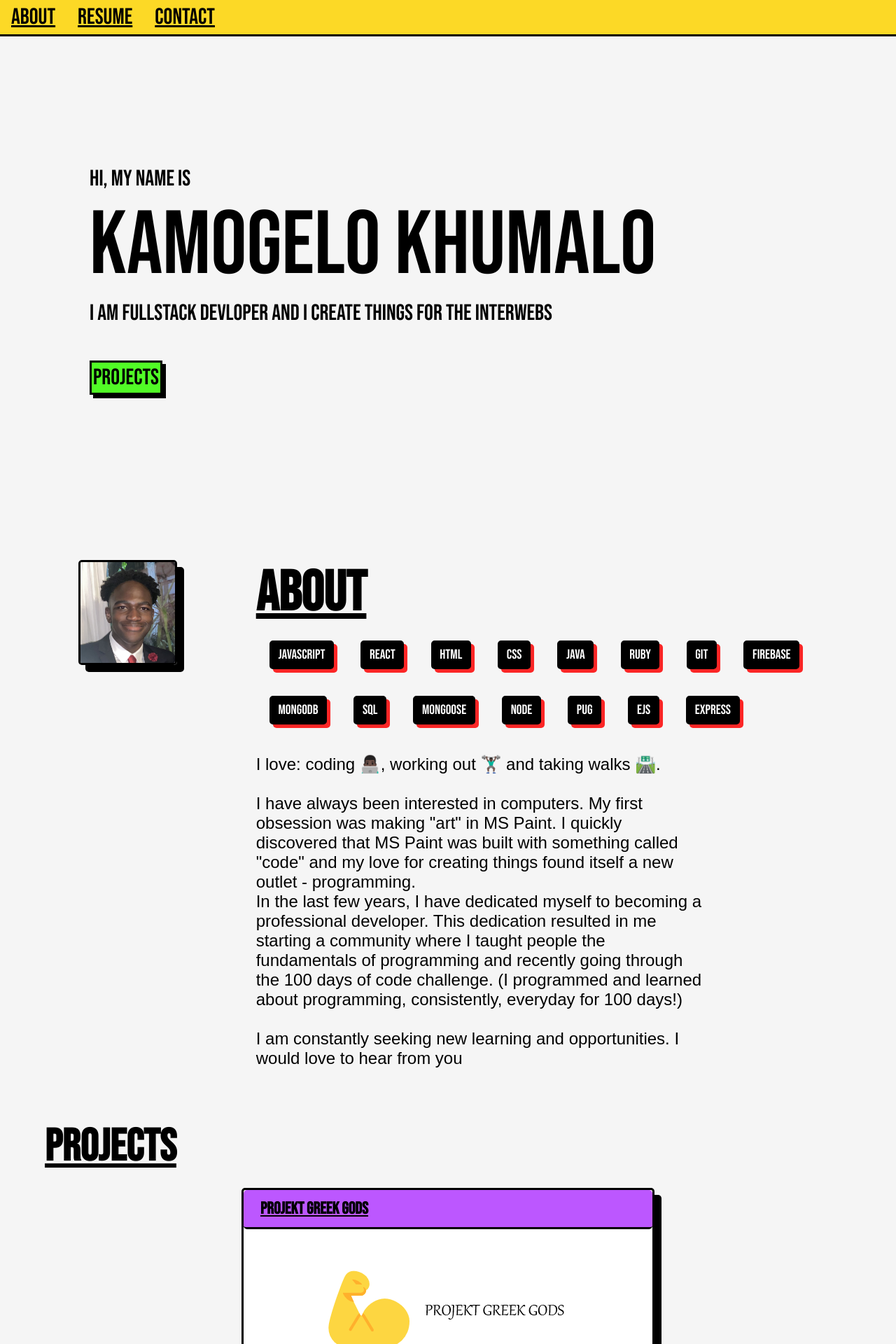
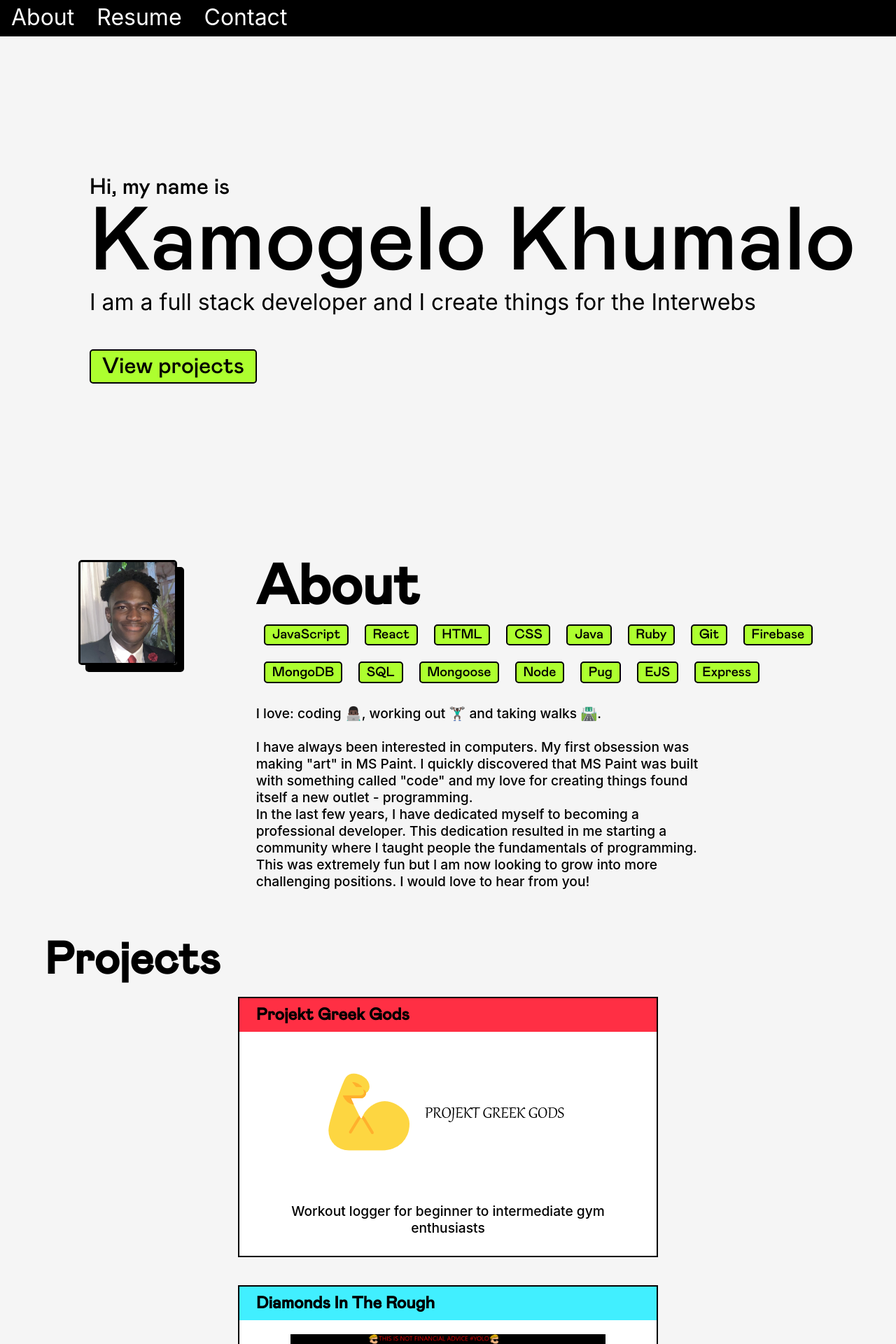
Before and after one commit to Kamo-Chip/Portfolio, a React (Create React App) app: page / in a window 1280 px wide. Shown: the top 1920 px of the page at 70% size. Built offline with nearby package versions, Linux system fonts and the light colour scheme.

Commit message:
Minor update

```diff
--- a/src/App.css
+++ b/src/App.css
@@ -1,4 +1,9 @@
-@import url('https://fonts.googleapis.com/css2?family=Bebas+Neue&display=swap');
+@font-face {
+  font-family: mabry;
+  src: url(Mabry-Pro-Medium.ttf);
+}
+
+@import url("https://fonts.googleapis.com/css2?family=Inter&display=swap");
 
 * {
   box-sizing: border-box;
@@ -12,7 +17,6 @@ body {
   margin: 0;
   overflow-y: scroll;
   background-color: #f5f5f5f5;
-  font-family: "Bebas Neue";
   overflow-x: hidden;
 }
 
@@ -23,32 +27,32 @@ body {
 
 h1 {
   font-size: 4rem;
-  text-decoration: underline;
   text-decoration-color: #000;
+  font-family: mabry;
 }
 
 h2 {
-  font-family: "Bebas Neue" !important;
-  text-decoration: underline;
-  border-radius: 5px;
+  font-family: mabry;
 }
 
 button {
-  border: solid 3px;
-  box-shadow: 5px 5px;
+  border: solid 2px;
+  border-radius: 5px;
   font-size: 2rem;
-  padding: 2px;
-  background-color: #51fc26;
+  padding: 0.2em 0.5em;
+  background-color: greenyellow;
   transition: all ease-in 100ms;
   width: fit-content;
   cursor: pointer;
-  font-family: "Bebas Neue";
+  font-family: mabry;
   color: #000;
+  transition: all 500ms ease;
 }
 
 button:hover {
-  background-color: #bc57ff;
-  transform: rotate(5deg) scale(1.1);
+  background-color: #000;
+  color: #fff;
+  transform: scale(1.1);
 }
 
 /* Navigation */
@@ -57,13 +61,14 @@ button:hover {
   position: absolute;
   top: 0;
   left: 0;
-  background-color: #fcd926;
+  background-color: #000;
   width: 100vw;
   border-bottom: solid #000 3px;
   font-size: 2rem;
+  font-family: "Inter", sans-serif;
 }
 
-.navigation ul{
+.navigation ul {
   display: flex;
   flex-direction: row;
   padding: 5px 0;
@@ -73,10 +78,9 @@ button:hover {
 .navigation li {
   list-style: none;
 }
-.navigation ul li a{
-  padding: 0 1rem;
-  text-decoration: underline;
-  text-decoration-color: #000;
+.navigation ul li a {
+  margin: 0 1rem;
+  color: #fff;
   cursor: pointer;
 }
 
@@ -94,42 +98,43 @@ button:hover {
   flex-direction: column;
   font-size: 8rem;
   margin-bottom: 3rem;
+  font-family: "Inter", sans-serif;
 }
 
-.text1, .text2, .text3{
+.text1,
+.text2,
+.text3 {
   animation: moveUp linear 500ms;
   animation-iteration-count: 1;
   animation-fill-mode: forwards;
+  font-family: mabry;
 }
 
-.text2{
+.text2 {
   animation: moveUp linear 1000ms;
   animation-iteration-count: 1;
   animation-fill-mode: forwards;
 }
 
-.text3{
+.text3 {
   animation: moveUp linear 1500ms;
   animation-iteration-count: 1;
   animation-fill-mode: forwards;
+  font-family: "Inter";
 }
 
 @keyframes moveUp {
-  from{
+  from {
     transform: translateY(100px);
     opacity: 0;
   }
-  to{
+  to {
     transform: translateY(0);
     opacity: 1;
   }
 }
 
 /* About */
-.about {
-  min-height: 100vh;
-}
-
 .about-aside {
   display: flex;
   flex-direction: column;
@@ -140,18 +145,21 @@ button:hover {
   grid-template-columns: 2fr 5fr;
 }
 
-.description{
+.description {
   display: flex;
   flex-direction: column;
-  font-size: 1.5rem;
   margin-bottom: 50px;
 }
 
-.description p{
+.description p {
   width: 70%;
-  font-family: Arial
+  font-family: "Inter";
+  font-size: 1.2rem;
+  font-weight: 500;
+  font-style: normal;
+  line-height: 1.5rem;
 }
-.about-text h1{
+.about-text h1 {
   font-size: 5rem;
   margin: 0;
 }
@@ -163,19 +171,20 @@ button:hover {
 }
 
 .skills-container div {
-  background-color: rgb(0, 0, 0);
-  color: #fff;
-  margin: 1em 1em;
-  padding: .3em .5em;
-  border: solid #000 3px;
-  box-shadow: #fc2626 5px 5px;
+  background-color: #adff2f;
+  color: #000;
+  border: solid 2px;
+  padding: 0.2em 0.5em;
+  margin: 0.6em;
   border-radius: 5px;
+  font-family: mabry;
   font-size: 1.2rem;
 }
 
 /* Projects */
 
-.projects, .contact {
+.projects,
+.contact {
   margin: 0 5%;
 }
 
@@ -195,14 +204,12 @@ button:hover {
   align-items: center;
   padding: 0 1em;
 }
-.project{
+.project {
   background-color: #fff;
   height: fit-content;
   max-width: 600px;
   min-width: 300px;
-  border-radius: 5px;
-  border: solid #000 3px;
-  box-shadow: 10px 10px;
+  border: solid #000 2px;
   margin: 20px;
   transition: transform ease-in-out 200ms;
 }
@@ -211,14 +218,18 @@ button:hover {
   transform: scale(1.05);
 }
 
-.project p{
-  font-family: Arial;
+.project p {
+  font-family: "Inter";
+  color: #000;
+  font-size: 1.2rem;
+  font-weight: 500;
+  font-style: normal;
+  line-height: 1.5rem;
 }
 .project h2 {
   margin: 0;
-  padding: .5em 1em;
-  background-color: #fcd926;
-  border-bottom: solid #000 3px;
+  padding: 0.5em 1em;
+  color: #000;
 }
 
 .tools {
@@ -229,21 +240,23 @@ button:hover {
 
 .tools div {
   background-color: rgb(255, 157, 0);
-  margin: .2em .2em;
-  padding: .3em .5em;
+  margin: 0.2em 0.2em;
+  padding: 0.3em 0.5em;
   border: solid #000 3px;
   border-radius: 5px;
   font-size: 1rem;
 }
 /* Footer */
 footer {
-  background-color: #fcd926;
+  background-color: #000;
+  color: #fff;
+  font-family: "Inter";
   border-top: solid #000 3px;
-  font-size: 1.5rem;
+  font-size: 1.2rem;
   display: flex;
   flex-direction: row;
   justify-content: space-between;
-  padding: .5em 1em;
+  padding: 0.5em 1em;
   margin-top: 5rem;
 }
 
@@ -256,17 +269,11 @@ footer {
 
 a {
   text-decoration: none;
-  color: #000;
+  color: #fff;
 }
 
 .socials div span {
-  text-decoration: underline;
-  text-decoration-color: #fcd926;
   transition: text-decoration-color ease-in 200ms;
-}
-
-.socials div span:hover{
-  text-decoration-color: #000;
 }
 
 /* Contact */
@@ -277,30 +284,49 @@ a {
 
 .contact a {
   font-family: Arial;
-  text-decoration: underline;
-  text-decoration-color: #f5f5f5f5;
-  transition: text-decoration-color ease-in 200ms;
   color: #0072c6;
   padding-bottom: 5px;
 }
 
 .contact div {
-  font-size: 2rem;
+  font-size: 1.5rem;
+  font-family: "Inter";
 }
 .details-layout a {
   font-family: Arial;
   text-decoration: underline;
-  text-decoration-color: #f5f5f5f5;
   transition: text-decoration-color ease-in 200ms;
   color: #0072c6;
 }
 
-.contact a:hover, .details-layout a:hover{
+.details-layout div div {
+  background-color: #adff2f !important;
+  color: #000 !important;
+  border: solid 2px !important;
+  padding: 0.2em 0.5em !important;
+  margin: 0.6em !important;
+  border-radius: 5px !important;
+  font-family: mabry !important;
+  font-size: 1.2rem !important;
+  box-shadow: none !important;
+}
+
+.details-layout p, .details-layout ul li {
+  font-family: "Inter";
+  font-size: 1.2rem;
+  font-weight: 500;
+  font-style: normal;
+  line-height: 1.5rem;
+}
+
+.contact a:hover,
+.details-layout a:hover {
   text-decoration-color: #0072c6;
 }
 
 @media screen and (min-width: 2560px) {
-  .text1, .text3 {
+  .text1,
+  .text3 {
     font-size: 5rem !important;
   }
 
@@ -313,7 +339,7 @@ a {
     font-family: "Bebas Neue";
   }
 
-  .navigation ul li a{
+  .navigation ul li a {
     font-size: 3rem;
   }
 
@@ -321,7 +347,7 @@ a {
     height: 400px !important;
   }
 
-  h1{
+  h1 {
     font-size: 7rem !important;
   }
 
@@ -357,7 +383,7 @@ a {
     font-size: 3rem;
   }
 
-  .details-layout{
+  .details-layout {
     font-size: 2rem;
   }
 
@@ -376,11 +402,16 @@ a {
     width: 322px !important;
   }
 }
-@media screen and (max-width: 425px){
-  .hero-section{
+@media screen and (max-width: 425px) {
+  h1 {
+    text-align: center;
+    margin-bottom: 2rem !important;
+  }
+  .hero-section {
     padding: 0 1em;
   }
-  .text1, .text3 {
+  .text1,
+  .text3 {
     font-size: 1.5rem !important;
   }
   .text2 {
@@ -399,7 +430,11 @@ a {
   }
 
   .description p {
-    padding: 0
+    padding: 0 1.2em;
+  }
+
+  .about img {
+    margin-bottom: 3em;
   }
   .skills-container {
     padding: 0;
@@ -422,12 +457,16 @@ a {
     padding-right: 0;
   }
 
-  .contact div{
+  footer div{
+    display: flex;
+  }
+
+  .contact div {
     font-size: 1.5rem;
   }
 
   .project-details {
-    padding: 0 10px !important;
+    padding: 0 2em !important;
   }
   .project-details-container {
     display: flex !important;
@@ -442,6 +481,10 @@ a {
     font-size: 3rem;
     text-align: center;
   }
+
+  .navigation ul li a {
+    font-size: 1.3rem;
+  }
 }
 
 @media screen and (max-width: 375px) {
@@ -449,7 +492,7 @@ a {
     width: 250px !important;
   }
 }
-@media screen and (max-width: 320px){
+@media screen and (max-width: 320px) {
   .project {
     width: 300px;
   }
--- a/src/components/About.jsx
+++ b/src/components/About.jsx
@@ -39,9 +39,7 @@ const About = () => {
                         in computers. My first obsession was making "art" in MS Paint. I quickly discovered that MS Paint
                         was built with something called "code" and my love for creating things found itself a new outlet - programming.<br/>
                         In the last few years, I have dedicated myself to becoming a professional developer. This dedication resulted in
-                        me starting a community where I taught people the fundamentals of programming and recently going through the 100 days of code challenge.
-                        (I programmed and learned about programming, consistently, everyday for 100 days!)<br/><br/>
-                        I am constantly seeking new learning and opportunities. I would love to hear from you
+                        me starting a community where I taught people the fundamentals of programming. This was extremely fun but I am now looking to grow into more challenging positions. I would love to hear from you!
                     </p>
                 </div>
             </div>
--- a/src/components/Hero.jsx
+++ b/src/components/Hero.jsx
@@ -9,14 +9,14 @@ const Hero = () => {
                 <div className="hero-text">
                     <span className="text1" style={{
                         fontSize: "2rem",
-                    }}>Hi, my Name is</span>
+                    }}>Hi, my name is</span>
                     <span className="text2">Kamogelo Khumalo</span>
                     <span className="text3" style={{
                         fontSize: "2rem"
-                    }}>I am FullStack Devloper and I create things for the Interwebs</span>
+                    }}>I am a full stack developer and I create things for the Interwebs</span>
                 </div>
                 <Link to="projects" spy={true} smooth={true} offset={0} duration={500}>
-                    <button type="text" className="btn">Projects</button>
+                    <button type="text" className="btn">View projects</button>
                 </Link>
             </div>
         </>
--- a/src/components/Projects.jsx
+++ b/src/components/Projects.jsx
@@ -12,7 +12,7 @@ const Projects = () => {
         <div className='projects-container'>
           <Link to="project/projektGreekGods">
             <div className='project'>
-              <h2 style={{backgroundColor: "#bc57ff"}}>Projekt Greek Gods</h2>
+              <h2 style={{backgroundColor: "#ff2f44"}}>Projekt Greek Gods</h2>
               <div className='project-layout'>
                 <img src={PGG} alt="projekt greek gods" style={{
                   objectFit: "cover",
@@ -26,7 +26,7 @@ const Projects = () => {
             </Link>
             <Link to="project/diamondsInTheRough">
             <div className='project'>
-              <h2 style={{backgroundColor: "#5f90fa"}}>Diamonds In The Rough</h2>
+              <h2 style={{backgroundColor: "#41efff"}}>Diamonds In The Rough</h2>
               <div className='project-layout'>
                 <img src={WSB} alt="Diamonds in the rough" style={{
                   objectFit: "cover",
@@ -39,7 +39,7 @@ const Projects = () => {
             </Link>
             <Link to="project/cvCreator">
               <div className='project'>
-                <h2 style={{backgroundColor: "#64fa5f"}}>CV Creator</h2>
+                <h2 style={{backgroundColor: "#ea2fff"}}>CV Creator</h2>
                 <div className='project-layout'>
                 <img src={CV} alt="cv" style={{
                   maxHeight: "300px",
@@ -63,7 +63,7 @@ const Projects = () => {
               </div>
             </Link>
             <div className='project'>
-              <h2 style={{backgroundColor: "#42eafc", borderBottom: "solid #000 3px"}}>E-Commerce Site</h2>
+              <h2 style={{backgroundColor: "#ffa31a", borderBottom: "solid #000 3px"}}>E-Commerce Site</h2>
               <div className='project-layout'>
                   <p style={{textAlign: "center", padding: ".5em 1em", fontSize: "1.2rem"}}>Coming soon</p>
               </div>
```
Also changed, not shown: src/components/Footer.jsx (+1 -9 lines), src/Mabry-Pro-Medium.ttf (added), 1 other file (tests, documents, lock files or other folders).
